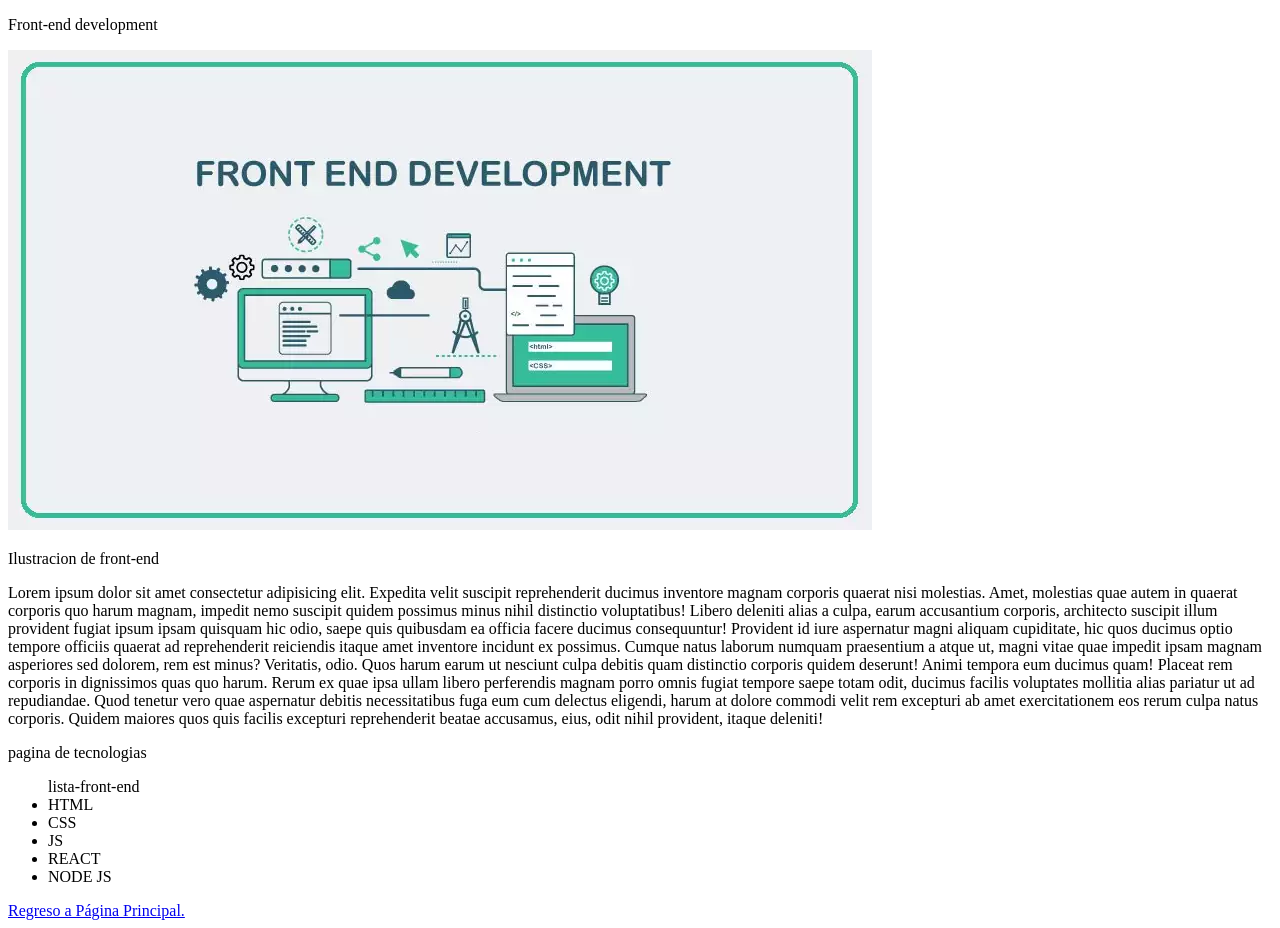
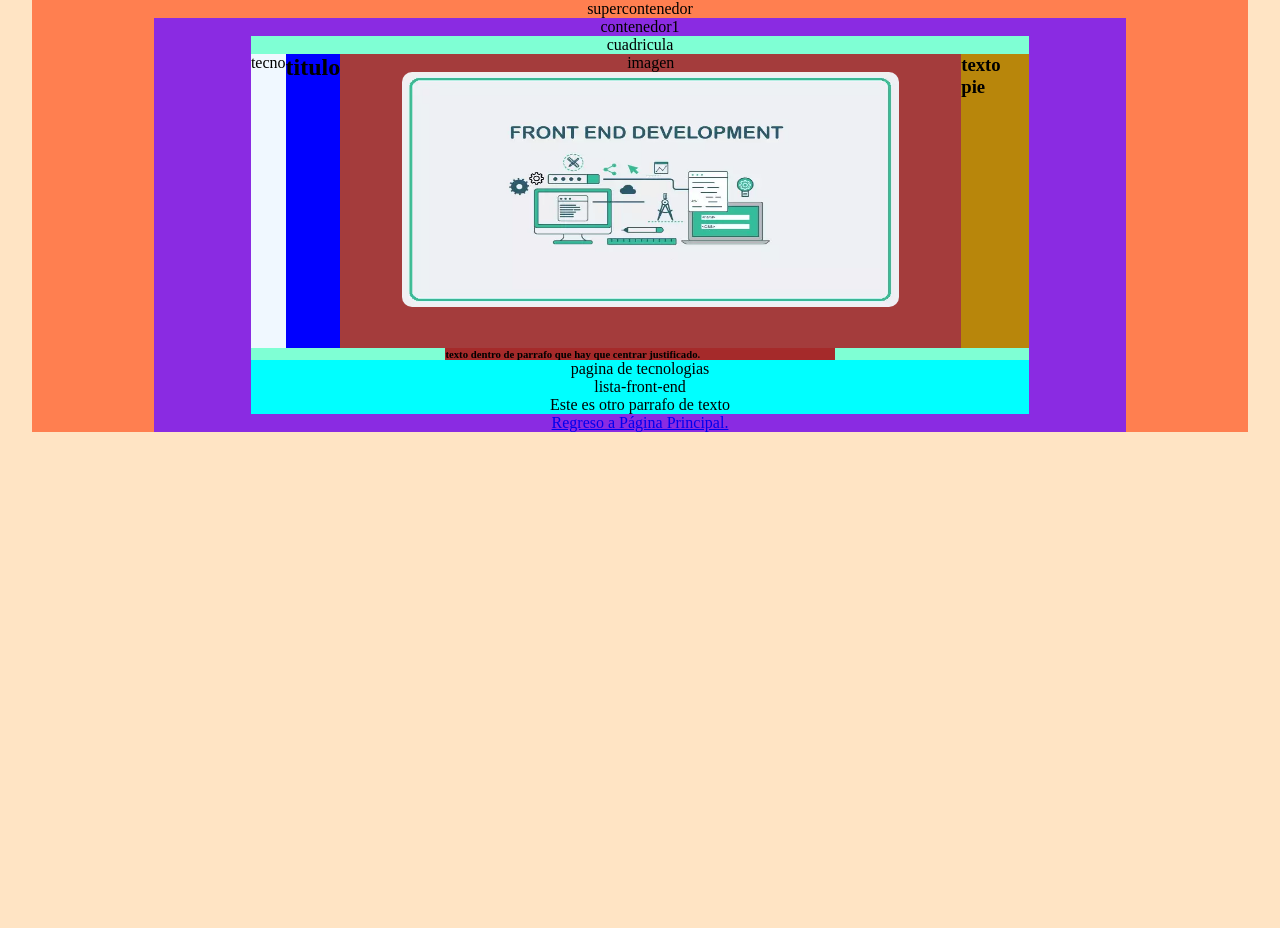
Before and after one commit to franjamer/portFolioFjmr, a plain HTML site: page tecnologias.html in a window 1280 px wide. After the commit the page ends 800 px from the top, so only its background shows below. Drawn offline with Linux system fonts and the light colour scheme.

Commit message:
cambios  de ajustes en css y de diseño en html

```diff
--- /dev/null
+++ b/estilo2.css
@@ -0,0 +1,106 @@
+*{
+    margin: 0;
+    padding: 0;
+
+}
+body{
+    display: flex;
+    flex-direction: column;
+    align-items: center;
+    background-color: bisque;
+}
+.supercontenedor{
+    display: flex;
+    align-items: center;
+    /* justify-items: flex-start; */
+    flex-direction: column;    /*eje main vertical, aplica align...*/
+    background-color: coral;
+    width: 95%;
+}
+.contenedor1{
+    background-color: blueviolet;
+    display: flex;
+    flex-direction: column;
+    align-items: center;
+    width: 80%;
+}
+
+
+.cuadricula{
+    background-color: aquamarine;
+    display: flex;
+    flex-direction: column;
+    align-items: center;
+    /* align-self: flex-start; */
+    width: 80%;
+}
+.tecno{
+    background-color: aliceblue;
+    display: flex;
+    /* flex-direction: column; */
+    /* align-items: flex-start; */
+    justify-items: flex-start;
+}
+
+.titulo{
+    background-color: blue;
+}
+
+.imagen {
+    display: flex;
+    flex-direction: column;
+    align-items: center;
+    background-color: rgb(164, 60, 60);
+    width: 80%;
+
+}
+.imagen-tecno{
+    display: flex;
+    flex-direction: column;
+    align-items: center;
+    width: 80%;
+    height: 80%;
+    border-radius: 10px;
+}
+.text-pie{
+    background-color: darkgoldenrod;
+}
+.parrafo{
+    /* display:flex; */
+    /* flex-direction: column; */
+    /* justify-content: center; */
+    /* align-content: center; */
+    /* align-items: center; */
+    /* justify-items: end; */
+    /* align-self: center; */
+    /* justify-self: center; */
+}
+
+.descripcion-tecno{
+    background-color: brown;
+    width: 50%;
+    height: 50%;
+    display:flex;
+    /* flex-direction: column; */
+    /* justify-self: center; */
+    /* align-content: center; */
+}
+
+.marco-lista{
+    background-color: aqua;
+    width: 80%;
+
+    display: flex;
+    flex-direction: column;
+    /* justify-content: space-between; */
+    align-items: center;
+}
+.lista-tecno{
+    display:flex;
+    flex-direction: column;
+    align-items: center;
+}
+
+.tecno{
+
+}
--- a/tecnologias.html
+++ b/tecnologias.html
@@ -5,37 +5,77 @@
     <meta http-equiv="X-UA-Compatible" content="IE=edge">
     <meta name="viewport" content="width=device-width, initial-scale=1.0">
     <title>Tecnologias</title>
+    <link rel='stylesheet' type='text/css' media='screen' href='estilo2.css'>
 </head>
 <body>
     <section class="supercontenedor">
+        supercontenedor
         <section class="contenedor1">
-            <section class="cuadricula frontend">
-                <p class="titulo">Front-end development</p>
-                <!-- <img href="img/frontend-portada.webp"/> -->
-                <img src="img/frontend-portada.webp" alt="" srcset="">
-                <p class="text-pie">Ilustracion de front-end</p>
+            contenedor1
+            <section class="cuadricula frontend">cuadricula
+                <section class="tecno">
+                    tecno
+                    <h2 class="titulo">
+                        titulo
 
-                <p class="descripcion-tipo">
-                    Lorem ipsum dolor sit amet consectetur adipisicing elit. Expedita velit suscipit reprehenderit ducimus inventore magnam corporis quaerat nisi molestias. Amet, molestias quae autem in quaerat corporis quo harum magnam, impedit nemo suscipit quidem possimus minus nihil distinctio voluptatibus! Libero deleniti alias a culpa, earum accusantium corporis, architecto suscipit illum provident fugiat ipsum ipsam quisquam hic odio, saepe quis quibusdam ea officia facere ducimus consequuntur! Provident id iure aspernatur magni aliquam cupiditate, hic quos ducimus optio tempore officiis quaerat ad reprehenderit reiciendis itaque amet inventore incidunt ex possimus. Cumque natus laborum numquam praesentium a atque ut, magni vitae quae impedit ipsam magnam asperiores sed dolorem, rem est minus? Veritatis, odio. Quos harum earum ut nesciunt culpa debitis quam distinctio corporis quidem deserunt! Animi tempora eum ducimus quam! Placeat rem corporis in dignissimos quas quo harum. Rerum ex quae ipsa ullam libero perferendis magnam porro omnis fugiat tempore saepe totam odit, ducimus facilis voluptates mollitia alias pariatur ut ad repudiandae. Quod tenetur vero quae aspernatur debitis necessitatibus fuga eum cum delectus eligendi, harum at dolore commodi velit rem excepturi ab amet exercitationem eos rerum culpa natus corporis. Quidem maiores quos quis facilis excepturi reprehenderit beatae accusamus, eius, odit nihil provident, itaque deleniti!
-                </p>
+                    </h2>
+                    <!-- <img href="img/frontend-portada.webp"/> -->
+                    <div class="imagen">imagen
+                        <img class="imagen-tecno" src="img/frontend-portada.webp" width="80%" alt="ilustracion de front-end" srcset="">
+                    </div>
+                    <h3 class="text-pie">texto pie
+
+                    </h3>
+                </section>
+                <section class="descripcion-tecno">
+                    <h6 class="parrafo">
+                    <!-- <p class="descripcion-tipo"> -->
+                    <!-- Lorem ipsum dolor sit amet consectetur adipisicing elit. Minima a eligendi
+                    in modi vel iure? Ad temporibus beatae maiores quos dolorum molestiae rem
+                    ducimus accusamus. Aliquid modi doloremque, similique corrupti laborum ipsum,
+                    repellat ullam fugit magni molestiae, at ex tenetur. Excepturi quos ab harum,
+                    impedit animi explicabo, dolore perferendis illo odit velit facere, dicta
+                    incidunt quod! Tempora, quae nam harum atque vero nobis voluptatibus sed.
+                    Pariatur libero ipsum atque corrupti excepturi, et quae eveniet neque magnam
+                    voluptates alias mollitia aliquam modi eligendi tenetur omnis suscipit earum
+                    consequatur quia aut molestias nam blanditiis. Iste eveniet, nisi rem nemo
+                    recusandae tempora beatae sint officiis omnis accusantium harum expedita
+                    explicabo esse laudantium magni quaerat eum id sit sed! Ad, consequatur!
+                    Quae, voluptatibus accusantium est aliquam cum minus dolore neque. Sunt a
+                    atque, dolor neque, minus dolorem quibusdam voluptatem consectetur eos vel
+                    facere quasi doloribus sequi facilis error tenetur. Iusto omnis quia placeat
+                    doloribus. Unde eaque vel at expedita explicabo accusantium perferendis, odio
+                    consequatur deserunt minima optio architecto quisquam esse maiores commodi
+                    exercitationem! Qui impedit quasi, sapiente error illum consectetur architecto
+                    neque, atque quod reprehenderit quaerat? Quidem ratione aliquam sed eos. Suscipit
+                    vitae veritatis iure reprehenderit dignissimos voluptatibus esse, voluptas
+                    eius veniam. Qui, tenetur. -->
+                    texto dentro de parrafo que hay que centrar justificado.
+                    </h6>
+                </section>
             </section>
             <section class="marco-lista">
-                pagina de tecnologias
+               <p> pagina de tecnologias</p>
         <!-- La lista definitiva, va con sus respectivos logos, de una lista no ordenada. -->
-                <ul class="lista-tecno">
-                    lista-front-end
-                    <li>HTML</li>
+                <!-- <ul class="lista-tecno"> -->
+                   <p>lista-front-end</p>
+                   <p>Este es otro parrafo de texto</p>
+                    <!-- <li>HTML</li>
                     <li>CSS</li>
                     <li>JS</li>
                     <li>REACT</li>
                     <li>NODE JS</li>
-                </ul>
+                    <li></li>
+                    <li></li>
+                    <li></li>
+                    <li></li> -->
+                <!-- </ul> -->
             </section>
+             <a href="index.html">
+             Regreso a Página Principal.
+            </a>
+        </section>
 
-        </section>
-        <a href="index.html">
-            Regreso a Página Principal.
-        </a>
     </section>
 
 </body>
```
